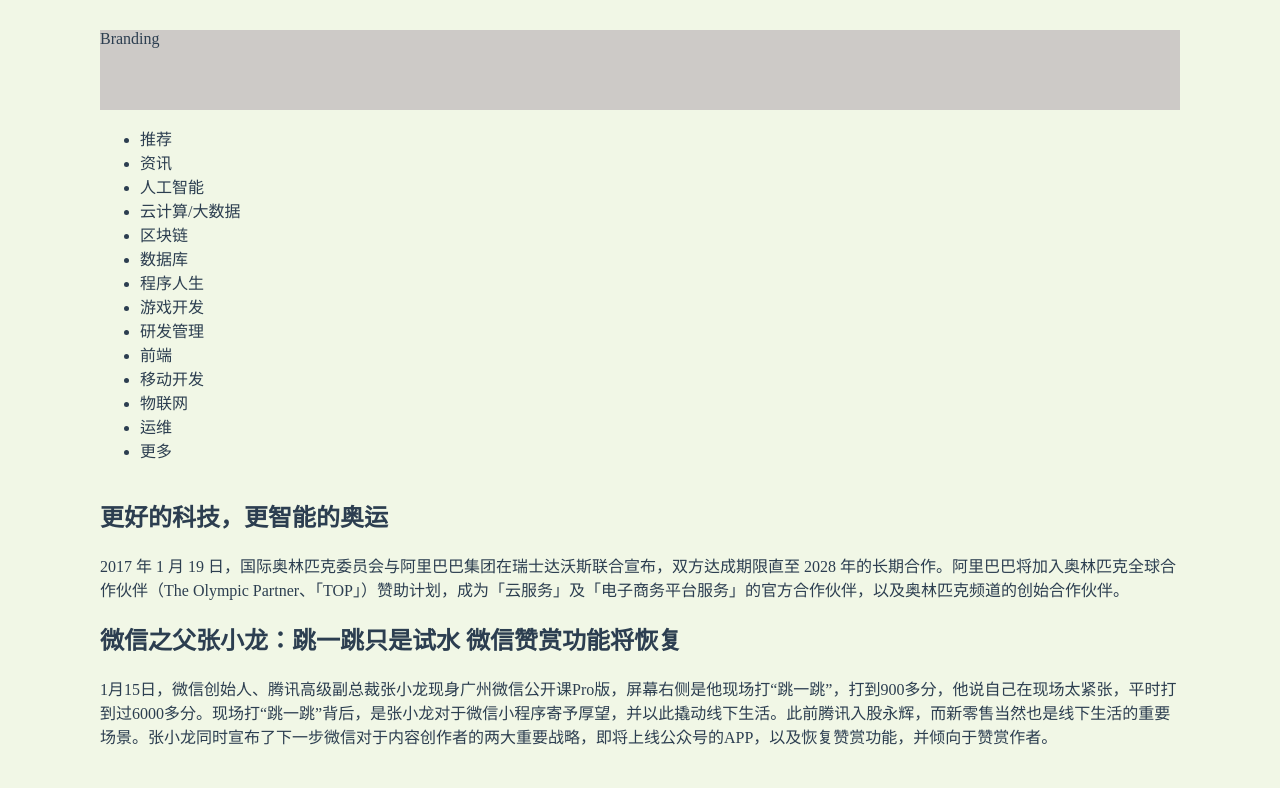
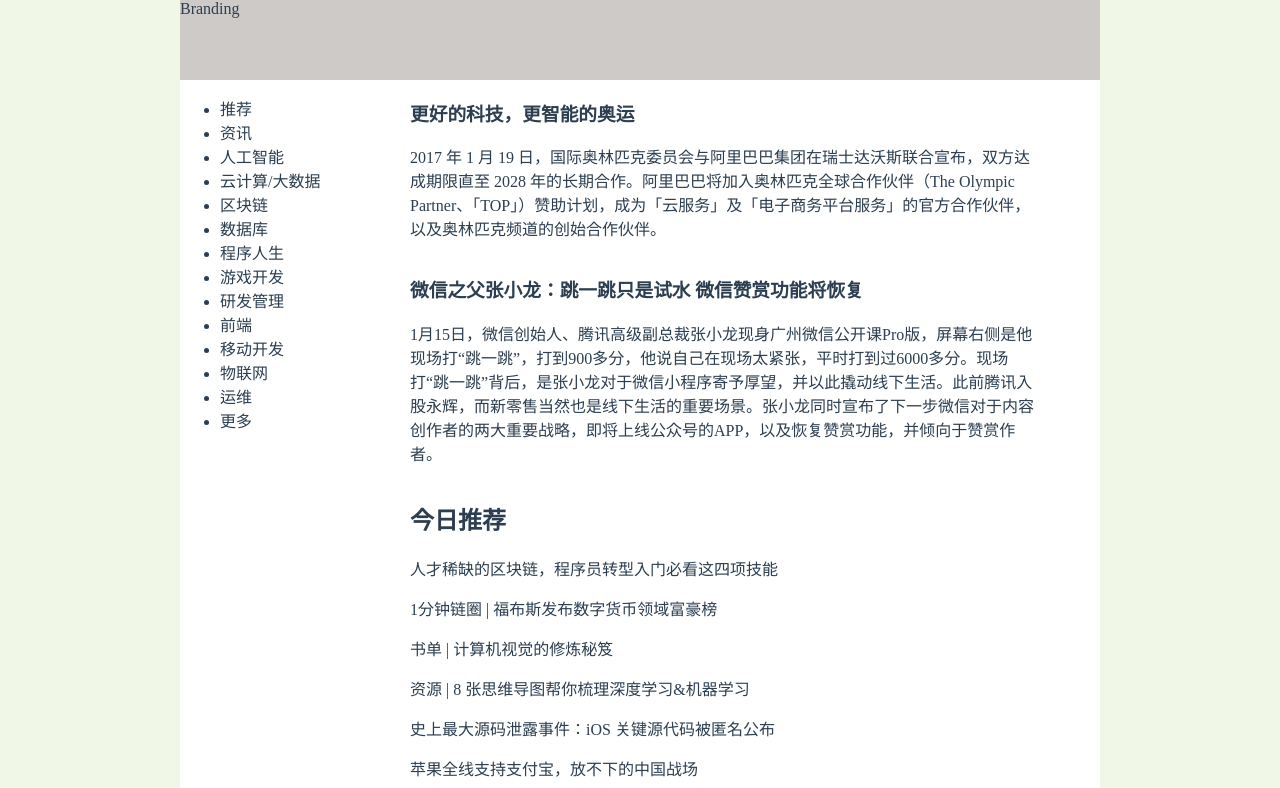
Before and after one commit to snow0119/first-demo-vue, a Vue app: page /#/blog-index in a window 1280 px wide. Shown: the top 788 px of the page. Built offline with nearby package versions, Linux system fonts and the light colour scheme.

Commit message:
add blog index two-column layout

```diff
--- a/src/views/BlogIndex.vue
+++ b/src/views/BlogIndex.vue
@@ -1,7 +1,8 @@
 <template lang="pug">
   div(class="blog")
     header Branding
-    section(class="left")
+    section
+      div(class="secondary")
         ul
           li 推荐
           li 资讯
@@ -17,14 +18,15 @@
           li 物联网
           li 运维
           li 更多
-    section(class="center")
+      div(class="primary")
         div
+          section
             h1 更好的科技，更智能的奥运
             p 2017 年 1 月 19 日，国际奥林匹克委员会与阿里巴巴集团在瑞士达沃斯联合宣布，双方达成期限直至 2028 年的长期合作。阿里巴巴将加入奥林匹克全球合作伙伴（The Olympic Partner、「TOP」）赞助计划，成为「云服务」及「电子商务平台服务」的官方合作伙伴，以及奥林匹克频道的创始合作伙伴。
-      div
+          section
             h1 微信之父张小龙：跳一跳只是试水 微信赞赏功能将恢复
             p 1月15日，微信创始人、腾讯高级副总裁张小龙现身广州微信公开课Pro版，屏幕右侧是他现场打“跳一跳”，打到900多分，他说自己在现场太紧张，平时打到过6000多分。现场打“跳一跳”背后，是张小龙对于微信小程序寄予厚望，并以此撬动线下生活。此前腾讯入股永辉，而新零售当然也是线下生活的重要场景。张小龙同时宣布了下一步微信对于内容创作者的两大重要战略，即将上线公众号的APP，以及恢复赞赏功能，并倾向于赞赏作者。
-    section(class="right")
+        div
           h1 今日推荐
 
           p 人才稀缺的区块链，程序员转型入门必看这四项技能
@@ -48,15 +50,29 @@
 
 <style lang="stylus">
   .blog
+    width 920px
+    margin 0 auto
     text-align left
-    padding 30px 100px
+    /*padding 30px 100px*/
 
     header
       height 80px
       background-color rgba(197, 192, 192, 0.8)
 
     section
-      display inline-block
+      overflow hidden
+      background-color #fff
+
+    .secondary, .primary
+      display inline
+      float left
+
+    .secondary
+      width 230px
+
+    .primary
+      width 650px
+      padding-right 20px
 
     footer
       height 60px
```
Lines whose indentation alone changed are shown as unchanged.
